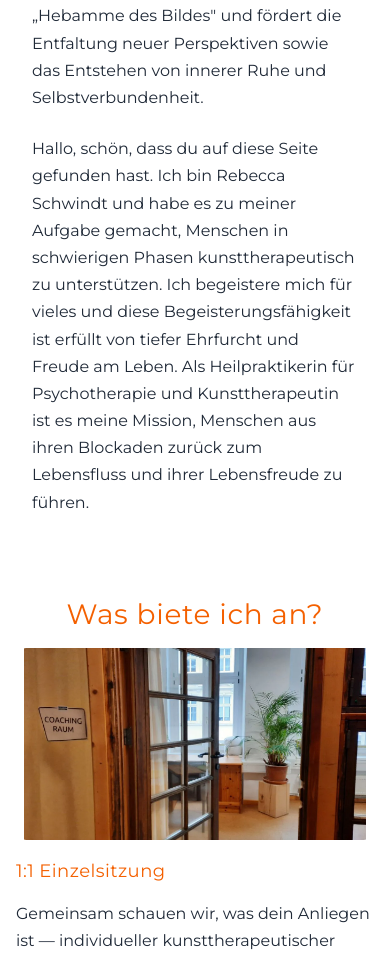
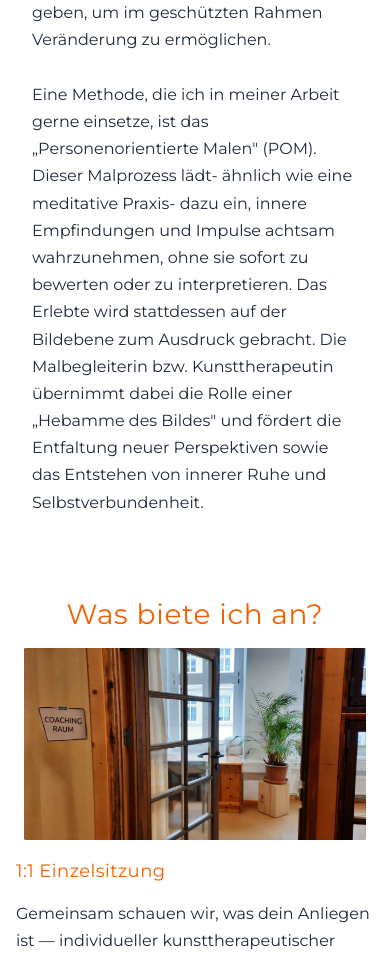
Before and after one commit to MaxWindt/v0-verwandlungsraum, a Next.js app: page / in a window 390 px wide. Shown: the part 1660-2619 px from the top of the page. Built offline with nearby package versions, Linux system fonts and the light colour scheme; a web font is replaced by a local one.

Commit message:
feat: intro text first in Willkommen, hide Atmen und Malen, remove 12.6. date
Agent-Logs-Url: https://github.com/MaxWindt/v0-verwandlungsraum/sessions/fb4979c8-9679-4332-99ef-3e5193dc1061

Co-authored-by: MaxWindt <86522026+MaxWindt@users.noreply.github.com>

```diff
--- a/components/services.tsx
+++ b/components/services.tsx
@@ -85,7 +85,6 @@ const offers: Offer[] = [
     dates: [
       'Fr, 24.04.2026 – Erde',
       'Fr, 22.05.2026 – Feuer',
-      'Fr, 12.06.2026 – Wasser',
       'Fr, 03.07.2026 – Luft'
     ]
   },
@@ -94,7 +93,8 @@ const offers: Offer[] = [
     title: 'Atmen und Malen',
     shortDescription:
       'Workshop für Klarheit und Vision: Atemarbeit, intuitives Malen, achtsamer Raum.',
-    image: '/images/Atmen.png'
+    image: '/images/Atmen.png',
+    hidden: true, // ausgeblendet
   },
   {
     id: 5,
@@ -383,13 +383,13 @@ export default function Services(): JSX.Element {
             <div className="text-center mb-12 sm:mb-16">
               <h2 className="mb-4">Willkommen</h2>
               <p className="text-base sm:text-lg max-w-4xl mx-auto mt-4 font-serif text-left">
+                {t('about.intro')}
+              </p>
+              <p className="text-base sm:text-lg max-w-4xl mx-auto mt-6 font-serif text-left">
                 {t('services.description')}
                 <br />
                 <br />
                 {t('services.description2')}
-              </p>
-              <p className="text-base sm:text-lg max-w-4xl mx-auto mt-6 font-serif text-left">
-                {t('about.intro')}
               </p>
             </div>
           </div>
```
